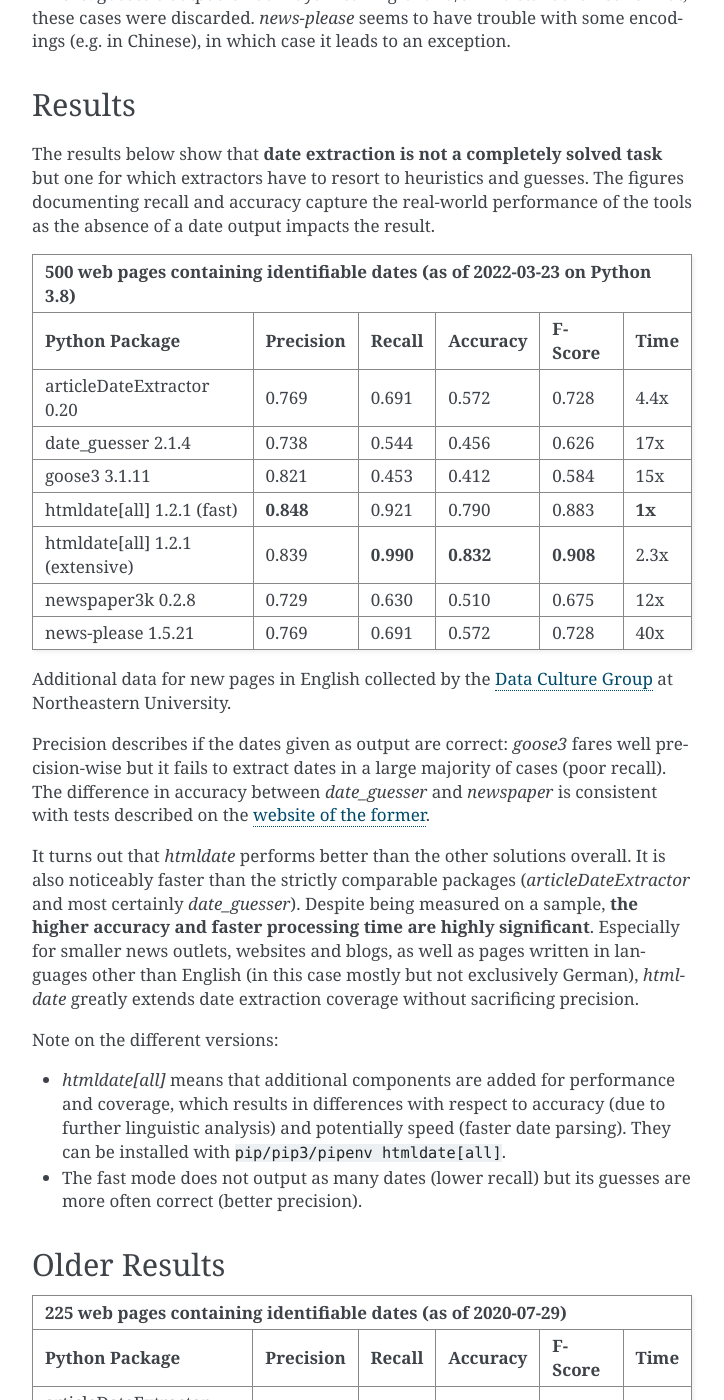
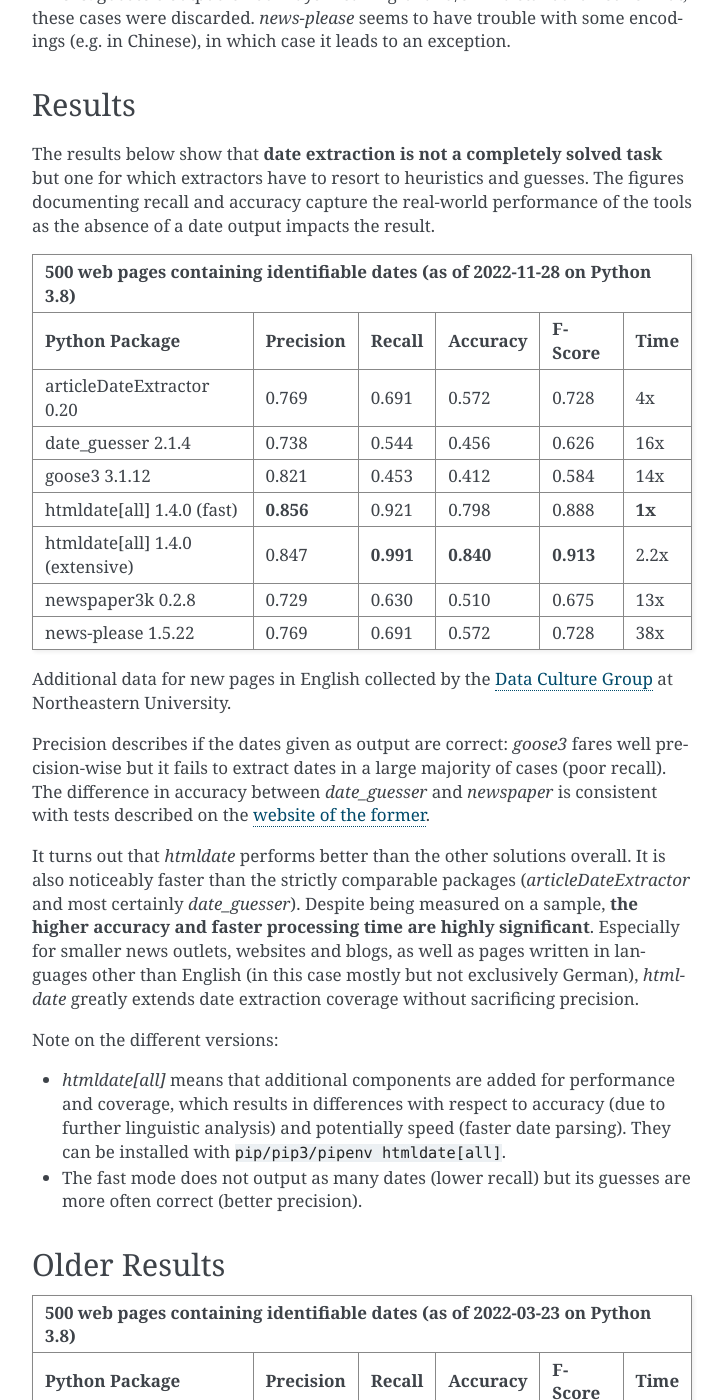
Before and after one commit to adbar/htmldate, a Sphinx documentation site: the page built from docs/evaluation.rst, in a window 1280 px wide and 1400 px high, scrolled down 1355 px. Shown: the whole window, without its empty margins (388-1112 px from the left). Built offline with Sphinx 7.4.7, drawn with Linux system fonts in a browser that asks for light colours.

Commit message:
update evaluation

```diff
--- a/docs/evaluation.rst
+++ b/docs/evaluation.rst
@@ -42,17 +42,17 @@ The results below show that **date extraction is not a completely solved task**
 
 
 =============================== ========= ========= ========= ========= =======
-500 web pages containing identifiable dates (as of 2022-03-23 on Python 3.8)
+500 web pages containing identifiable dates (as of 2022-11-28 on Python 3.8)
 -------------------------------------------------------------------------------
 Python Package                  Precision Recall    Accuracy  F-Score   Time
 =============================== ========= ========= ========= ========= =======
-articleDateExtractor 0.20       0.769     0.691     0.572     0.728     4.4x
-date_guesser 2.1.4              0.738     0.544     0.456     0.626     17x
-goose3 3.1.11                   0.821     0.453     0.412     0.584     15x
-htmldate[all] 1.2.1 (fast)      **0.848** 0.921     0.790     0.883     **1x**
-htmldate[all] 1.2.1 (extensive) 0.839     **0.990** **0.832** **0.908** 2.3x
-newspaper3k 0.2.8               0.729     0.630     0.510     0.675     12x
-news-please 1.5.21              0.769     0.691     0.572     0.728     40x
+articleDateExtractor 0.20       0.769     0.691     0.572     0.728     4x
+date_guesser 2.1.4              0.738     0.544     0.456     0.626     16x
+goose3 3.1.12                   0.821     0.453     0.412     0.584     14x
+htmldate[all] 1.4.0 (fast)      **0.856** 0.921     0.798     0.888     **1x**
+htmldate[all] 1.4.0 (extensive) 0.847     **0.991** **0.840** **0.913** 2.2x
+newspaper3k 0.2.8               0.729     0.630     0.510     0.675     13x
+news-please 1.5.22              0.769     0.691     0.572     0.728     38x
 =============================== ========= ========= ========= ========= =======
 
 
@@ -71,6 +71,21 @@ Note on the different versions:
 
 Older Results
 -------------
+
+
+=============================== ========= ========= ========= ========= =======
+500 web pages containing identifiable dates (as of 2022-03-23 on Python 3.8)
+-------------------------------------------------------------------------------
+Python Package                  Precision Recall    Accuracy  F-Score   Time
+=============================== ========= ========= ========= ========= =======
+articleDateExtractor 0.20       0.769     0.691     0.572     0.728     4.4x
+date_guesser 2.1.4              0.738     0.544     0.456     0.626     17x
+goose3 3.1.11                   0.821     0.453     0.412     0.584     15x
+htmldate[all] 1.2.1 (fast)      **0.848** 0.921     0.790     0.883     **1x**
+htmldate[all] 1.2.1 (extensive) 0.839     **0.990** **0.832** **0.908** 2.3x
+newspaper3k 0.2.8               0.729     0.630     0.510     0.675     12x
+news-please 1.5.21              0.769     0.691     0.572     0.728     40x
+=============================== ========= ========= ========= ========= =======
 
 
 =============================== ========= ========= ========= ========= =======
--- a/docs/requirements.txt
+++ b/docs/requirements.txt
@@ -1,4 +1,4 @@
 # version required
-sphinx>=5.2.3
+sphinx>=5.3.0
 # without version specifier
 htmldate
```
Also changed, not shown: README.rst (+8 -8 lines), 2 other files.
